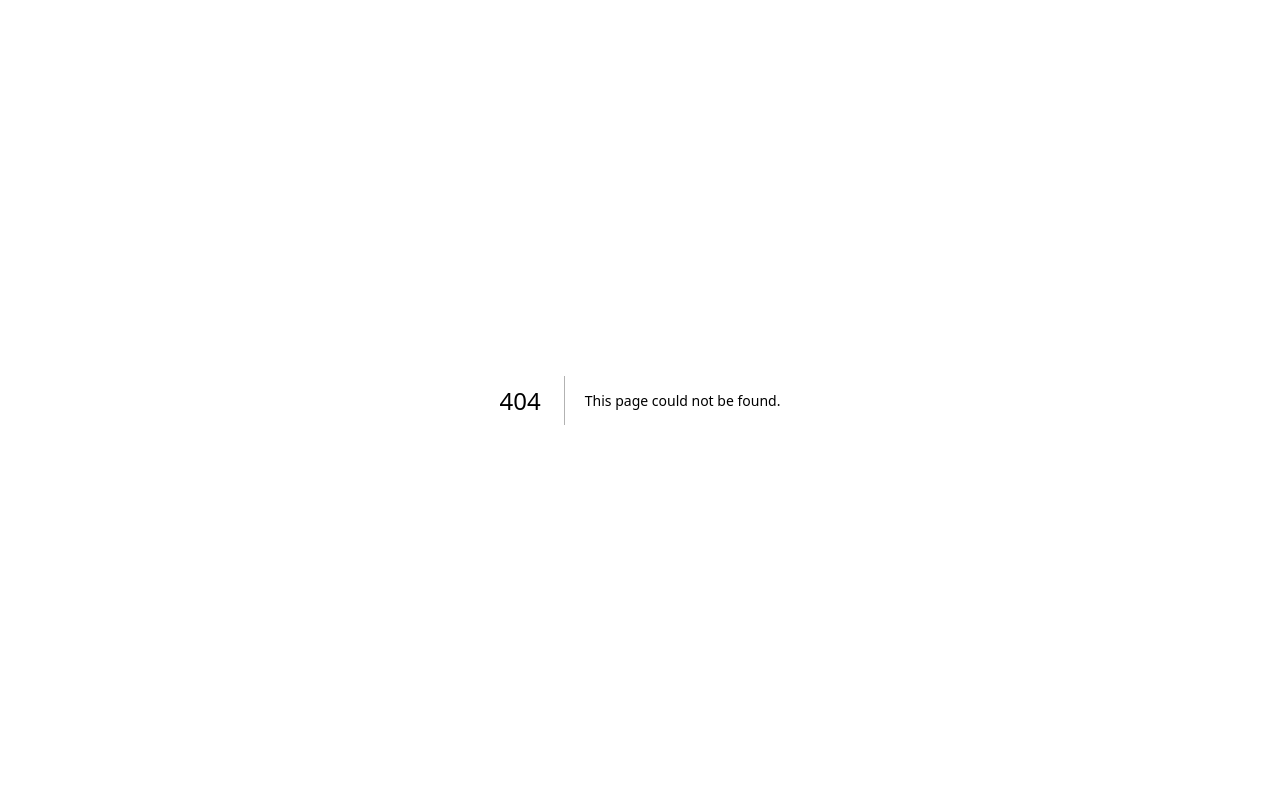
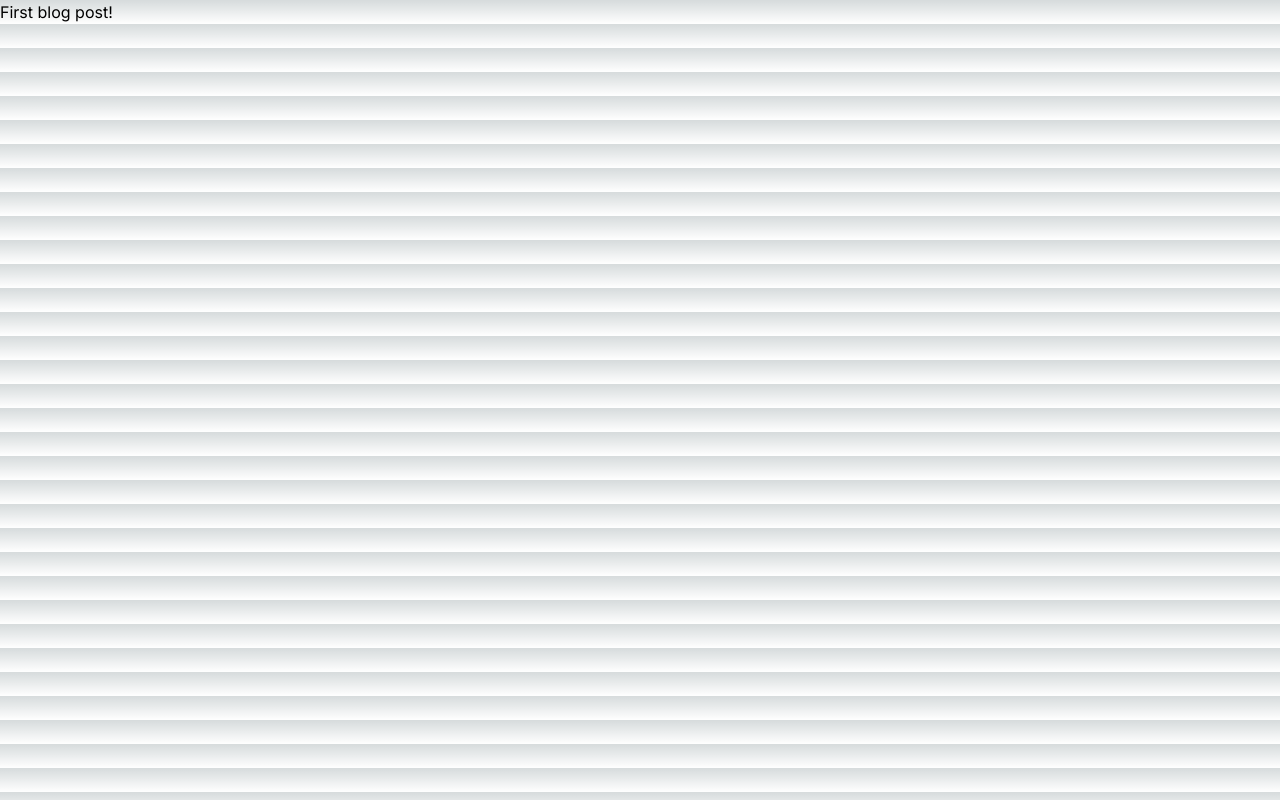
Before and after one commit to PhilaNgcamu/learn-nextjs, a Next.js app: page /blog/first in a window 1280 px wide. Before the commit this address had no page. Built offline with nearby package versions, Linux system fonts and the light colour scheme.

Commit message:
Nested routes

```diff
--- /dev/null
+++ b/src/app/blog/first/page.js
@@ -0,0 +1,5 @@
+const FirstBlog = () => {
+  return <div>First blog post!</div>;
+};
+
+export default FirstBlog;
--- /dev/null
+++ b/src/app/blog/page.js
@@ -0,0 +1,5 @@
+const Blog = () => {
+  return <div>My blog!</div>;
+};
+
+export default Blog;
--- /dev/null
+++ b/src/app/blog/second/page.js
@@ -0,0 +1,5 @@
+const SecondBlog = () => {
+  return <div>First blog post!</div>;
+};
+
+export default SecondBlog;
```
